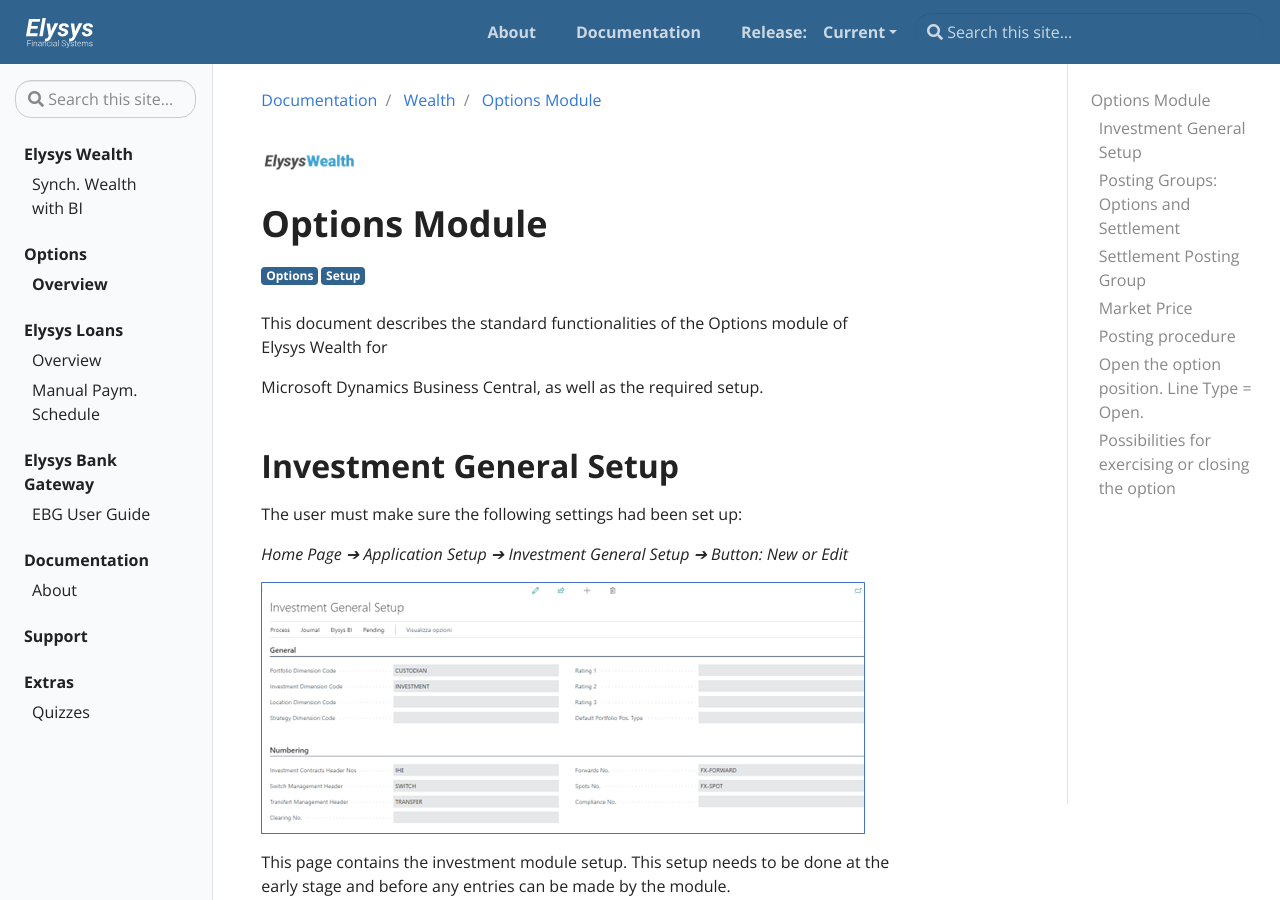
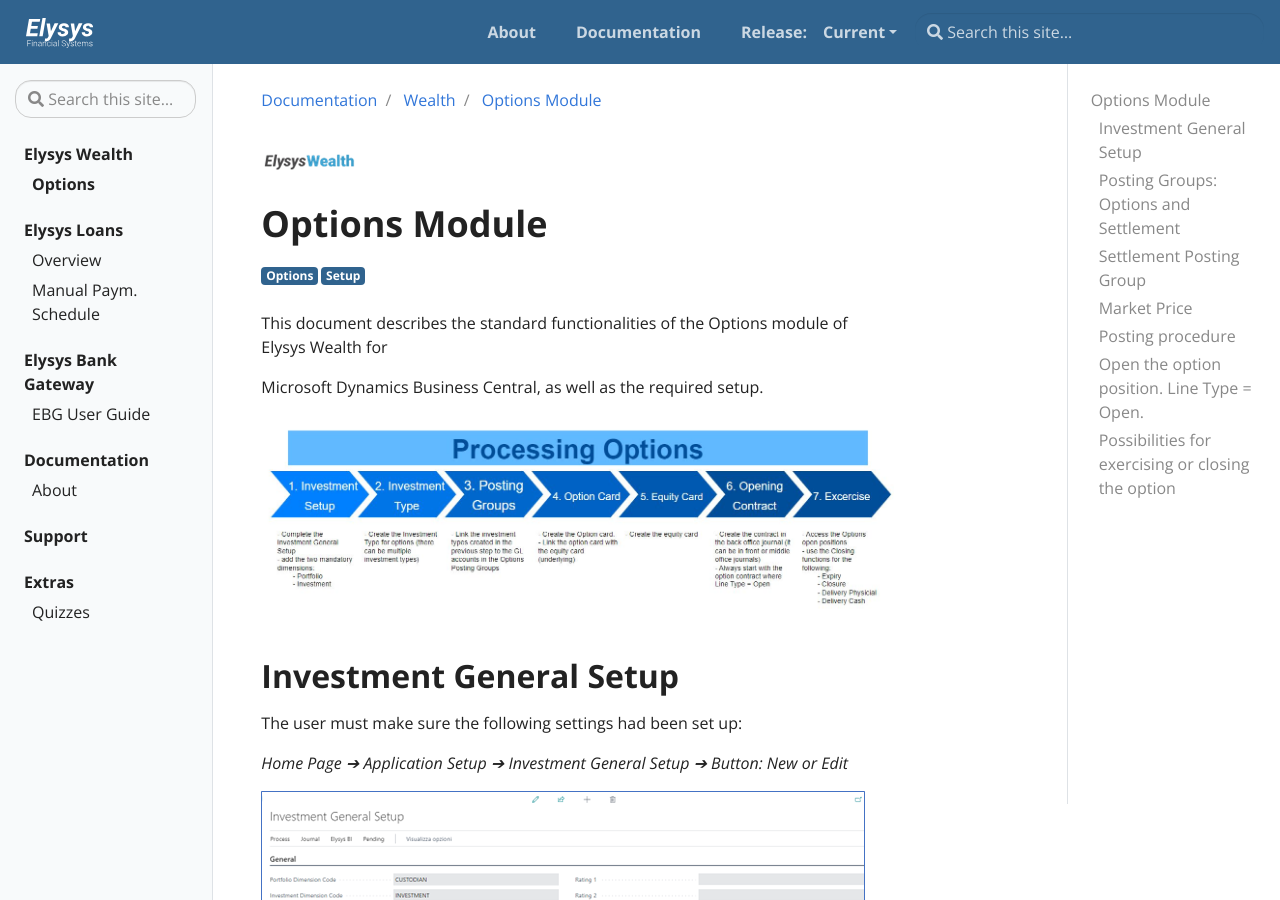
Before and after one commit to Elysys/Docs, a Jekyll site: the page built from _docs/wealth/options_info.md, in a window 1280 px wide and 900 px high. Built offline with Jekyll 4.4.1, drawn with Linux system fonts in a browser that asks for light colours.

Commit message:
new image for options and menu change

```diff
--- a/_data/toc.yml
+++ b/_data/toc.yml
@@ -3,10 +3,9 @@
   links:
     - title: "Synch. Wealth with BI"
       url: "docs/wealth/SynchWealthwithBI"
-- title: Options
   url: "docs/wealth/options_info"
   links:
-    - title: "Overview"
+    - title: "Options"
       url: "docs/wealth/options_info"
 - title: Elysys Loans
   url: "docs/loans/loansanddeposits"
--- a/_docs/wealth/options_info.md
+++ b/_docs/wealth/options_info.md
@@ -13,6 +13,9 @@ description: Options Module
 This document describes the standard functionalities of the Options module of Elysys Wealth for
 
 Microsoft Dynamics Business Central, as well as the required setup.
+
+![/assets/img/ProcessingOptions.jpg](../../assets/img/ProcessingOptions.jpg)
+
 ## **Investment General Setup**
 The user must make sure the following settings had been set up:
 
```
Also changed, not shown: assets/img/ProcessingOptions.jpg (added).
